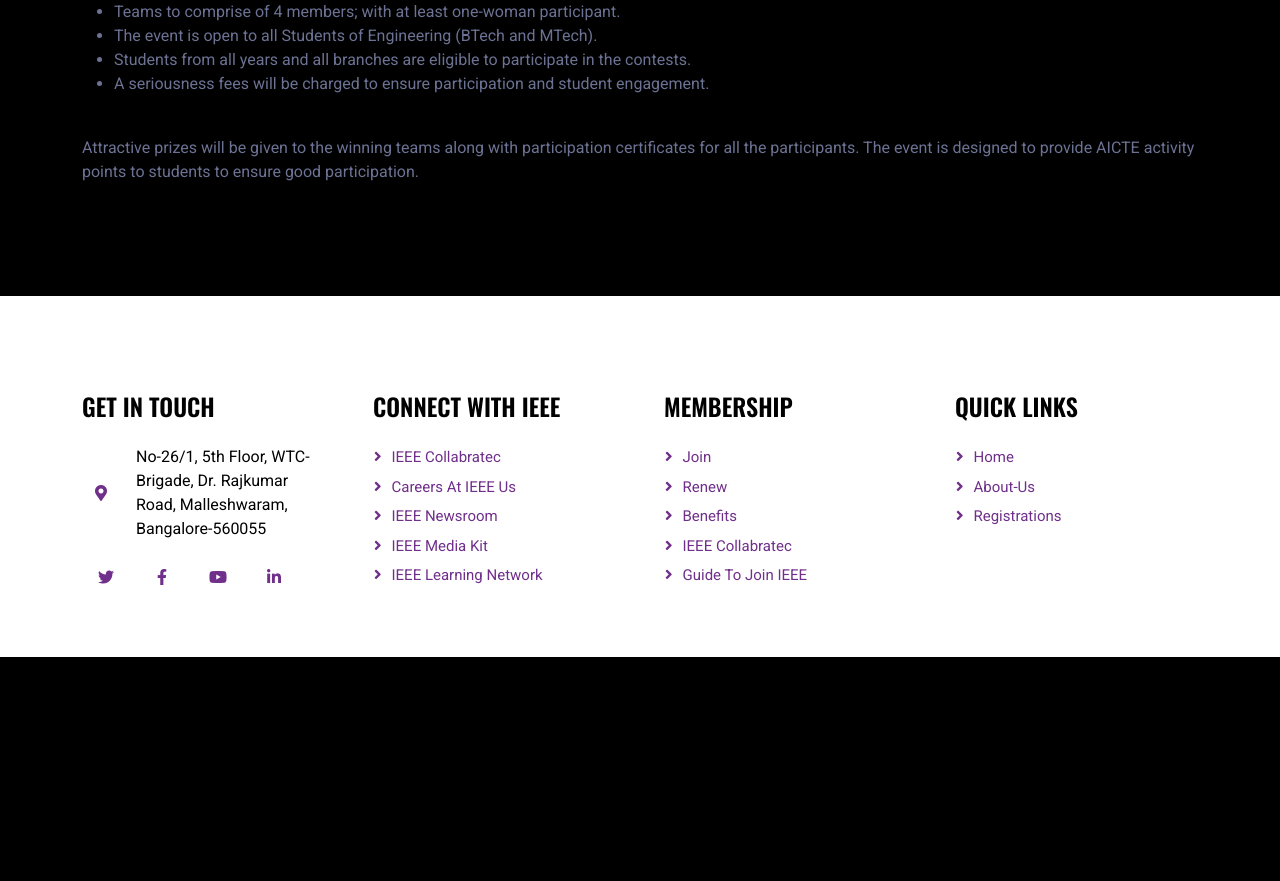
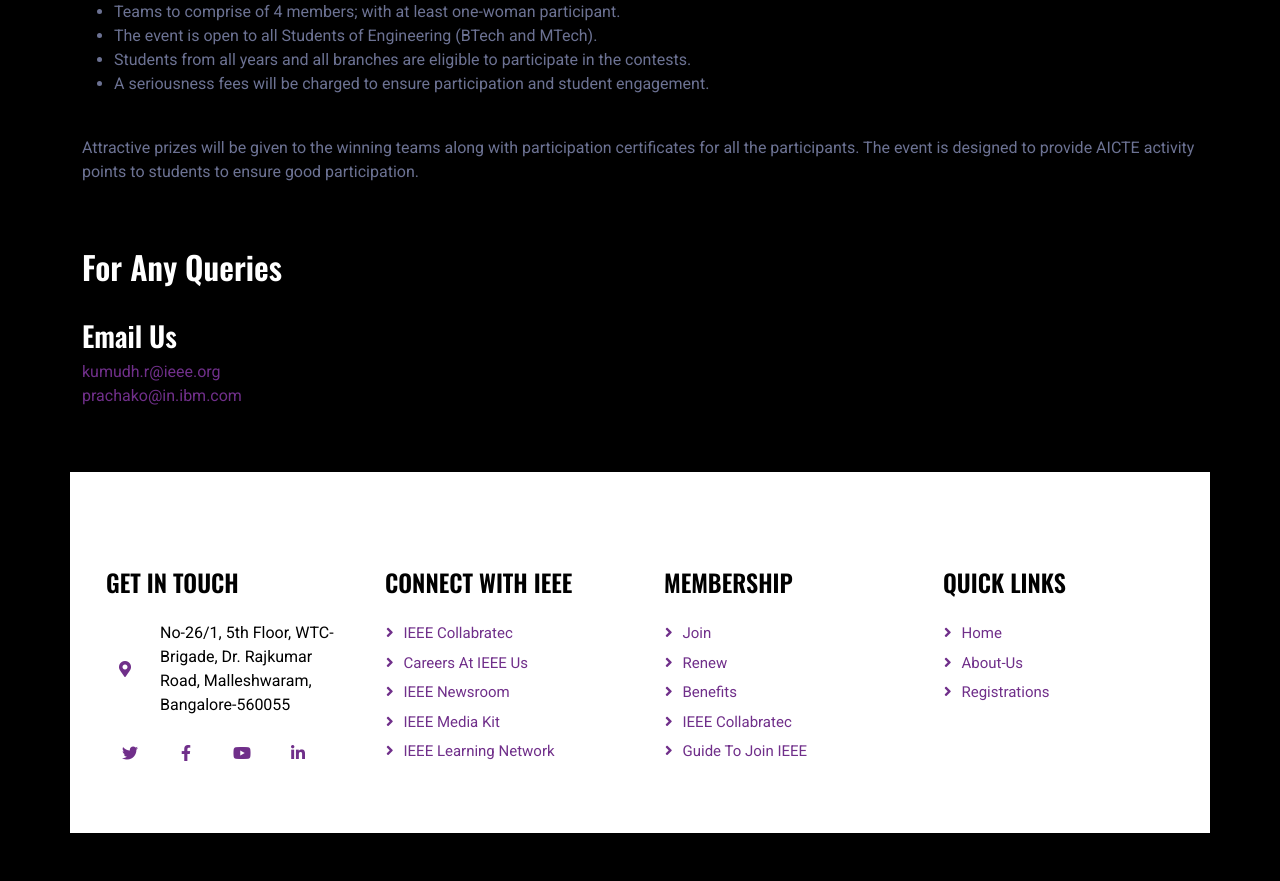
Before and after one commit to Nagalekha/WIE-HACK-SG, a PHP site: page / in a window 1280 px wide. Shown: the part 1920-2801 px from the top of the page. Before the commit the page ends 2577 px from the top, so only its background shows below. Run offline with PHP 8.4, Linux system fonts and the light colour scheme; some libraries are stand-ins or nearby versions.

Commit message:
ContactUs

```diff
--- a/components/navbar.php
+++ b/components/navbar.php
@@ -13,7 +13,7 @@
             <a class="nav-link scrollto" href="#criteria">Participation</a>
             <a class="nav-link scrollto" href="./assets/WIESHL2022.pdf" target="_blank" download="WIE Hack SG">E-Poster</a>
 
-            <a href="contact.html" class="nav-item nav-link">Contact</a>
+            <a class="nav-link scrollto" href="#contact">Contact</a>
         </div>
         <a href="https://in.explara.com/e/wie-hackathon" target=_blank class="btn btn-primary rounded-0 py-2 px-lg-4 d-none d-lg-block">Register Now<i class="fa fa-arrow-right ms-3"></i></a>
     </div>
--- a/index.php
+++ b/index.php
@@ -131,6 +131,43 @@
     <!-- Testimonial End -->
 
 
+     <!-- Contact Us Start -->
+    <section id="contact" class="contact section-bg">
+      <div class="container" data-aos="fade-up">
+
+        <div class="section-title">
+          <h2>For Any Queries</h2>
+
+        </div>
+
+        <div class="row">
+
+          <div class="col-lg-12">
+
+            <div class="row">
+              <div class="col-md-12">
+                <div class="info-box" data-aos="fade-up">
+                  <i class="bx bx-map"></i>
+                 </div>
+              </div>
+              <div class="col-md-6">
+                <div class="info-box mt-4" data-aos="fade-up" data-aos-delay="100">
+                  <i class="bx bx-envelope"></i>
+                  <h3>Email Us</h3>
+                  <p>
+                    <a href="mailto:kumudh.r@ieee.org">kumudh.r@ieee.org</a>
+                    <br>
+                    <a href="mailto:prachako@in.ibm.com">prachako@in.ibm.com</a>
+                  </p>
+                </div>
+              </div>
+
+            </div>
+
+          </div>
+          <!-- Contact Us End -->
+
+
     <?php include 'footer.php' ?>
 </body>
 
```
